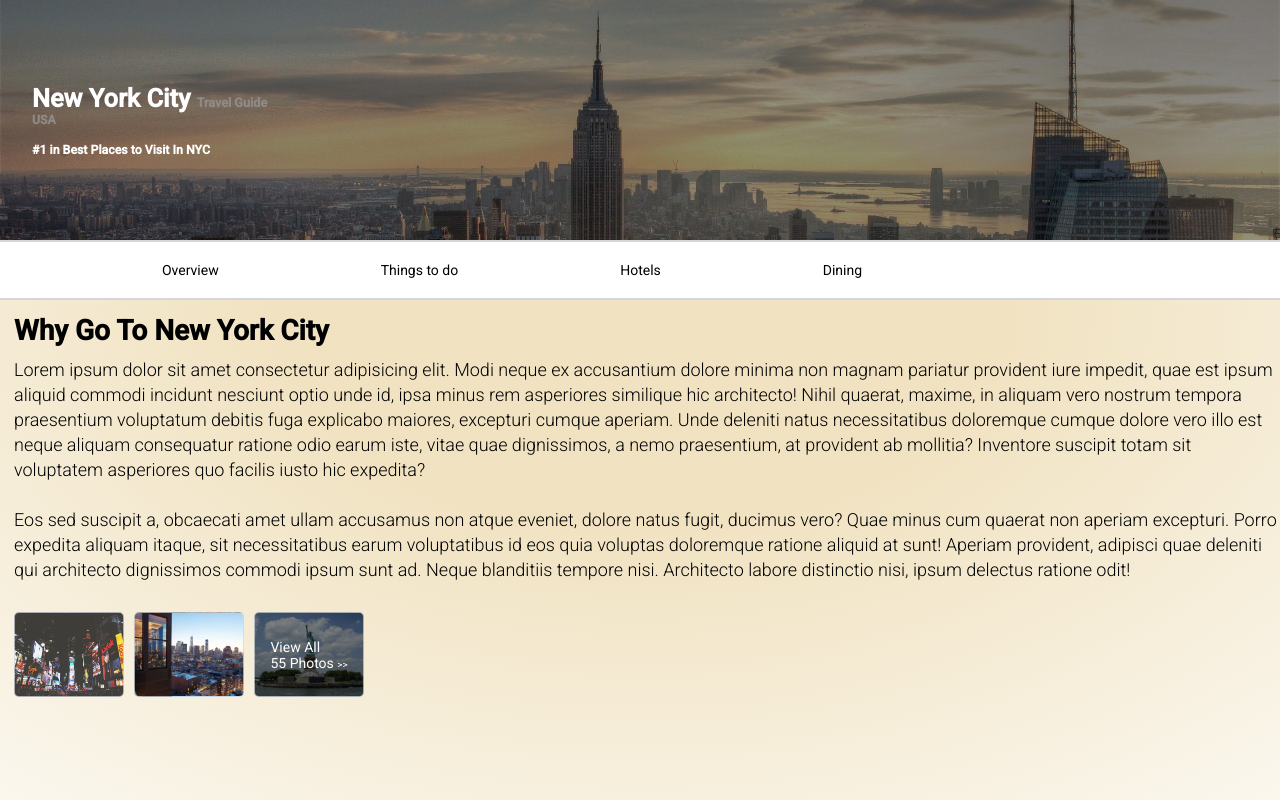
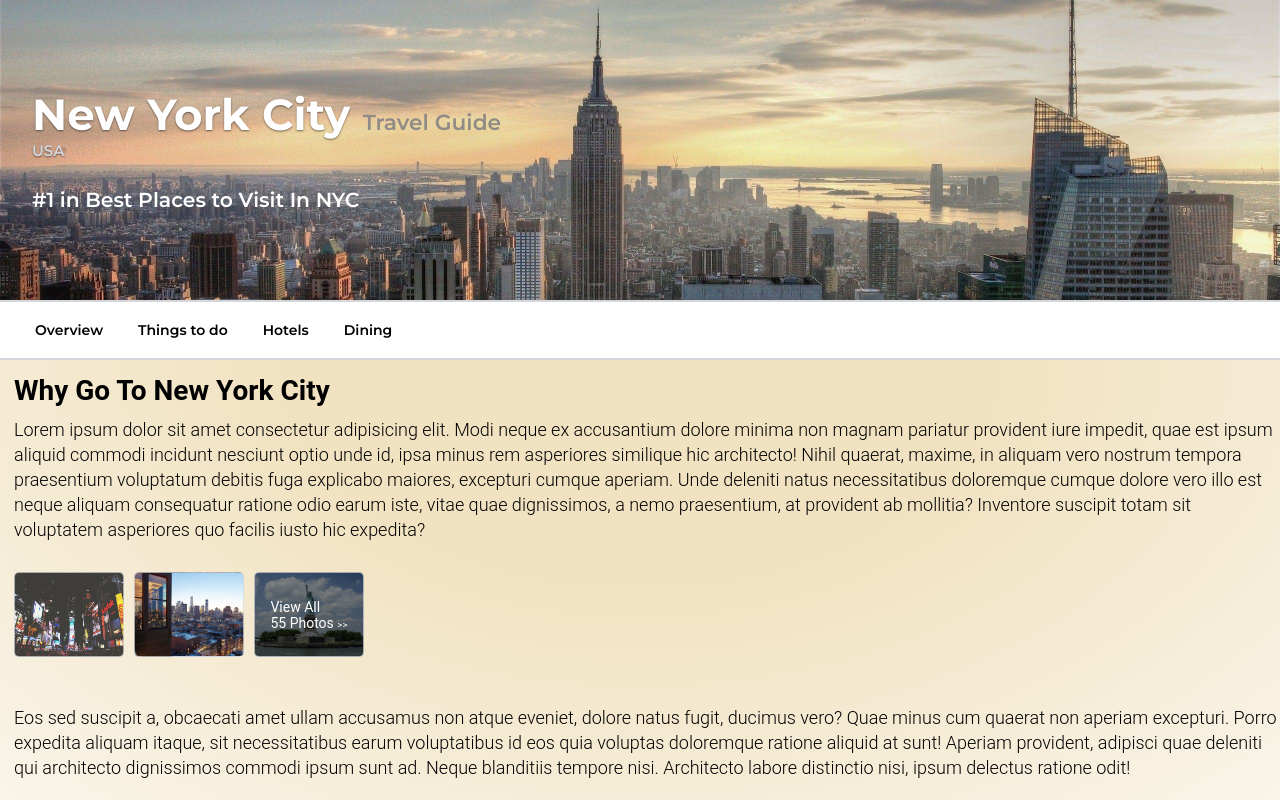
Before and after one commit to mreynoso9595/Project2-LandingPage, a plain HTML site: page index.html in a window 1280 px wide. Shown: the top 800 px of the page. Drawn offline with nearby package versions, Linux system fonts and the light colour scheme.

Commit message:
Tablet header and nav complete, now the body

```diff
--- a/css/styles.css
+++ b/css/styles.css
@@ -29,7 +29,8 @@ p {
 
 button {
     border: none;
-    border-radius: 4px;
+    border-radius: 6px;
+    background-color: rgb(40, 40, 40);
     color: white;
     width: 140px;
     height: 40px;
@@ -53,9 +54,10 @@ button a {
     background-image: url("../images/nycforheader.jpeg");
     background-size: cover;
     background-position-y: 40%;
-    background-color: rgba(51, 51, 51, 0.514);
+    background-color: rgba(119, 119, 119, 0.514);
     background-blend-mode: multiply;
-    font-family: 'Roboto', sans-serif;
+    font-family: 'Montserrat', sans-serif;
+    font-weight: 700;
     color: white;
     flex-direction: column;
     min-height: 217.5px;
@@ -67,16 +69,19 @@ button a {
 
 .header__text span {
     font-size: 0.5em;
+    font-weight: 600;
     color: #D3D7DC;
 
 }
 
 h3:first-of-type {
     font-size: 10px;
+    font-weight: 600;
     color: #D3D7DC;
 }
 h3:last-of-type {
     font-size: 14px;
+    font-weight: 600;
     margin-top: 1.3em;
 }
 
@@ -93,14 +98,13 @@ h3:last-of-type {
 
 #navbar__list {
     display: flex;
-    justify-content: space-evenly;
     align-items: center;
-    width: 80%;
 }
 
 #navbar__list li {
     list-style: none;
-    font-family: 'Roboto', sans-serif;
+    margin-left: 2.5em;
+    font-family: 'Montserrat', sans-serif;
     font-size: 14px;
 }
 
@@ -134,6 +138,7 @@ h3:last-of-type {
     "p1 p2 p3";
     height: 85px;
     margin-top: 20px;
+    margin-bottom: 20px;
 }
 
     .photo__grid #p1 {
@@ -233,24 +238,6 @@ h3:last-of-type {
     text-align: right;
 }
 
-#s2_button button {
-    background: linear-gradient( rgba(0, 0, 0, 0.5), rgba(0, 0, 0, 0.5) ), url('../images/time-square.jpeg');
-    background-size: cover;
-    background-position: center;
-}
-
-#section3 {
-    background: linear-gradient( rgba(0, 0, 0, 0.5), rgba(0, 0, 0, 0.5) ), url('../images/nyc-hotel.jpeg');
-    background-size: cover;
-    background-position: center;
-}
-
-#s4_button button {
-    background: linear-gradient( rgba(0, 0, 0, 0.5), rgba(0, 0, 0, 0.5) ), url('../images/statue-liberty.jpeg');
-    background-size: cover;
-    background-position-y: 21%;
-}
-
 footer {
     display: flex;
     justify-content: space-around;
@@ -287,28 +274,29 @@ footer a:hover {
 
 
 /* tablet design */
-@media screen and (min-width: 637px) {
+@media screen and (min-width: 639px) {
 
 .header__wrapper {
-    min-height: 30vh;
-    background-position-y: 35%;
+    background-color: transparent;
+    min-height: 300px;
 }
 
 .header__text {
-    font-size: 25.4px;
+    font-size: 43.5px;
+    text-shadow: rgba(0, 0, 0, 0.5) 0px 1px 2px;
 }
 
 .header__text span {
     color: #908B87;
+    text-shadow: none;
 }
 
 h3:first-of-type {
-    font-size: 12.22px;
-    color: #908B87;
+    font-size: 15px;
+    text-shadow: rgba(0, 0, 0, 0.5) 0px 1px 2px;
 }
 h3:last-of-type {
-    font-size: 12.35px;
-    margin-top: 1.3em;
+    font-size: 20.35px;
 }
 
 }
--- a/index.html
+++ b/index.html
@@ -7,7 +7,7 @@
     <title>Manipulating the DOM</title>
     <link rel="preconnect" href="https://fonts.googleapis.com">
     <link rel="preconnect" href="https://fonts.gstatic.com" crossorigin>
-    <link href="https://fonts.googleapis.com/css2?family=Roboto:wght@300;400;500&display=swap" rel="stylesheet">
+    <link href="https://fonts.googleapis.com/css2?family=Montserrat:wght@600;700&display=swap" rel="stylesheet">
     <link rel="stylesheet" href="css/styles.css">
 </head>
 <body>
@@ -33,15 +33,16 @@
                     <p>Lorem ipsum dolor sit amet consectetur adipisicing elit. Modi neque ex accusantium dolore minima non magnam pariatur provident iure impedit, quae est ipsum aliquid commodi incidunt nesciunt optio unde id,
                     ipsa minus rem asperiores similique hic architecto! Nihil quaerat, maxime, in aliquam vero nostrum tempora praesentium voluptatum debitis fuga explicabo maiores, excepturi cumque aperiam. Unde deleniti
                     natus necessitatibus doloremque cumque dolore vero illo est neque aliquam consequatur ratione odio earum iste, vitae quae dignissimos, a nemo praesentium, at provident ab mollitia? Inventore suscipit
-                    totam sit voluptatem asperiores quo facilis iusto hic expedita?<br><br>
-                    Eos sed suscipit a, obcaecati amet ullam accusamus non atque eveniet, dolore natus fugit, ducimus vero? Quae minus cum quaerat non aperiam excepturi.
+                    totam sit voluptatem asperiores quo facilis iusto hic expedita?</p>
+                    <div class="photo__grid">
+                        <a href="#" id="p1"><div></div></a>
+                        <a href="#" id="p2"><div></div></a>
+                        <a href="#" id="p3"><div><div>View All<br>55 Photos <span>>></span></div></div></a>
+                    </div>
+                    <br>
+                    <p>Eos sed suscipit a, obcaecati amet ullam accusamus non atque eveniet, dolore natus fugit, ducimus vero? Quae minus cum quaerat non aperiam excepturi.
                     Porro expedita aliquam itaque, sit necessitatibus earum voluptatibus id eos quia voluptas doloremque ratione aliquid at sunt! Aperiam provident, adipisci quae deleniti qui architecto dignissimos commodi ipsum
                     sunt ad. Neque blanditiis tempore nisi. Architecto labore distinctio nisi, ipsum delectus ratione odit!</p>
-                </div>
-                <div class="photo__grid">
-                    <a href="#" id="p1"><div></div></a>
-                    <a href="#" id="p2"><div></div></a>
-                    <a href="#" id="p3"><div><div>View All<br>55 Photos <span>>></span></div></div></a>
                 </div>
             </section>
             <section class="section2" data-nav="Section 2">
```
